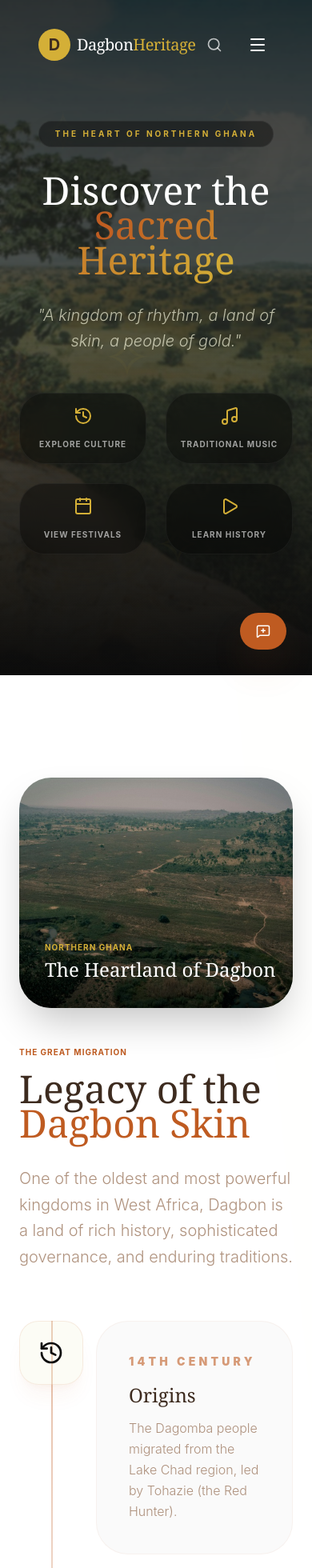
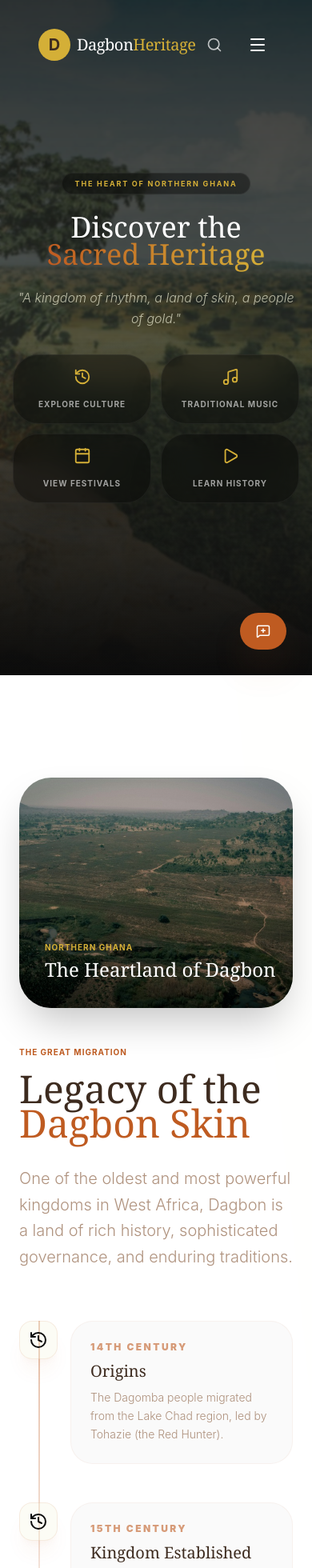
Before and after one commit to SherifMohammed000/dagbon, a Next.js app: page / in a window 390 px wide. Shown: the top 1960 px of the page at 80% size. Built offline with nearby package versions, Linux system fonts and the light colour scheme.

Commit message:
final touches

```diff
--- a/src/app/globals.css
+++ b/src/app/globals.css
@@ -34,10 +34,33 @@
   }
 }
 
+html, body {
+  overflow-x: hidden;
+  max-width: 100vw;
+  scroll-behavior: smooth;
+  -webkit-overflow-scrolling: touch;
+}
+
+* {
+  box-sizing: border-box;
+}
+
 body {
   background: var(--background);
   color: var(--foreground);
   font-family: var(--font-sans);
+}
+
+.custom-scrollbar::-webkit-scrollbar {
+  width: 6px;
+  height: 6px;
+}
+.custom-scrollbar::-webkit-scrollbar-track {
+  background: transparent;
+}
+.custom-scrollbar::-webkit-scrollbar-thumb {
+  background: rgba(191, 91, 33, 0.3);
+  border-radius: 9999px;
 }
 
 .glass {
--- a/src/components/home/AboutDagbon.tsx
+++ b/src/components/home/AboutDagbon.tsx
@@ -74,7 +74,7 @@ export default function AboutDagbon() {
             </motion.div>
 
             <div className="space-y-12 relative">
-              <div className="absolute left-10 top-0 bottom-0 w-0.5 bg-gradient-to-b from-secondary/40 via-secondary/10 to-transparent" />
+              <div className="absolute left-6 sm:left-10 top-0 bottom-0 w-0.5 bg-gradient-to-b from-secondary/40 via-secondary/10 to-transparent" />
 
               {timelineEvents.map((event, index) => (
                 <motion.div
@@ -83,19 +83,19 @@ export default function AboutDagbon() {
                   whileInView={{ opacity: 1, x: 0 }}
                   viewport={{ once: true }}
                   transition={{ delay: index * 0.15 }}
-                  className="relative pl-24 group"
+                  className="relative pl-16 sm:pl-24 group"
                 >
-                  <div className="absolute left-0 top-0 w-20 h-20 rounded-3xl bg-sand/30 flex items-center justify-center border border-secondary/10 z-10 group-hover:bg-secondary group-hover:text-white transition-all duration-500 shadow-xl shadow-secondary/5 group-hover:scale-110">
-                    <History className="transition-transform group-hover:rotate-12" size={32} />
+                  <div className="absolute left-0 top-0 w-12 h-12 sm:w-20 sm:h-20 rounded-2xl sm:rounded-3xl bg-sand/30 flex items-center justify-center border border-secondary/10 z-10 group-hover:bg-secondary group-hover:text-white transition-all duration-500 shadow-xl shadow-secondary/5 group-hover:scale-110">
+                    <History className="transition-transform group-hover:rotate-12 w-6 h-6 sm:w-8 sm:h-8" />
                   </div>
-                  <div className="p-10 rounded-[40px] bg-[#fafafa] border border-secondary/5 hover:bg-white hover:shadow-2xl transition-all duration-500 group">
-                    <span className="text-sm font-black text-secondary tracking-[0.3em] uppercase mb-4 block opacity-60">
+                  <div className="p-6 sm:p-10 rounded-[28px] sm:rounded-[40px] bg-[#fafafa] border border-secondary/5 hover:bg-white hover:shadow-2xl transition-all duration-500 group">
+                    <span className="text-xs sm:text-sm font-black text-secondary tracking-[0.2em] sm:tracking-[0.3em] uppercase mb-2 sm:mb-4 block opacity-60">
                       {event.year}
                     </span>
-                    <h3 className="text-2xl font-serif text-primary mb-3 group-hover:text-secondary transition-colors">
+                    <h3 className="text-xl sm:text-2xl font-serif text-primary mb-2 sm:mb-3 group-hover:text-secondary transition-colors">
                       {event.title}
                     </h3>
-                    <p className="text-earth/60 text-base leading-relaxed font-light">
+                    <p className="text-earth/60 text-sm sm:text-base leading-relaxed font-light">
                       {event.description}
                     </p>
                   </div>
--- a/src/components/home/Hero.tsx
+++ b/src/components/home/Hero.tsx
@@ -7,7 +7,7 @@ import Link from "next/link";
 
 export default function Hero() {
   return (
-    <section className="relative h-screen w-full overflow-hidden flex items-center justify-center">
+    <section className="relative min-h-screen py-20 md:py-0 w-full overflow-hidden flex items-center justify-center">
       {/* Cinematic Background */}
       <div className="absolute inset-0 z-0">
         <Image
@@ -22,7 +22,7 @@ export default function Hero() {
       </div>
 
       {/* Floating Tribal Symbols (Decorative) */}
-      <div className="absolute inset-0 pointer-events-none overflow-hidden">
+      <div className="absolute inset-0 pointer-events-none overflow-hidden hidden sm:block">
         {[...Array(6)].map((_, i) => (
           <motion.div
             key={i}
@@ -49,29 +49,29 @@ export default function Hero() {
       </div>
 
       {/* Content */}
-      <div className="relative z-10 container mx-auto px-6 text-center">
+      <div className="relative z-10 container mx-auto px-4 sm:px-6 text-center">
         <motion.div
           initial={{ opacity: 0, y: 40 }}
           animate={{ opacity: 1, y: 0 }}
           transition={{ duration: 1.2, ease: "easeOut" }}
         >
-          <span className="inline-block px-5 py-2 mb-8 text-[10px] font-bold tracking-[0.3em] text-accent uppercase glass-dark rounded-full border border-accent/30 shadow-2xl">
+          <span className="inline-block px-4 py-1.5 sm:px-5 sm:py-2 mb-6 sm:mb-8 text-[9px] sm:text-[10px] font-bold tracking-[0.2em] sm:tracking-[0.3em] text-accent uppercase glass-dark rounded-full border border-accent/30 shadow-2xl">
             The Heart of Northern Ghana
           </span>
-          <h1 className="text-5xl sm:text-6xl md:text-9xl font-serif text-white mb-8 leading-[0.9] drop-shadow-2xl">
+          <h1 className="text-4xl sm:text-6xl md:text-8xl lg:text-9xl font-serif text-white mb-6 sm:mb-8 leading-[0.95] drop-shadow-2xl">
             Discover the <br />
             <span className="text-gradient">Sacred Heritage</span>
           </h1>
-          <p className="max-w-2xl mx-auto text-xl md:text-2xl text-sand/70 mb-12 leading-relaxed font-light italic">
+          <p className="max-w-2xl mx-auto text-base sm:text-xl md:text-2xl text-sand/70 mb-8 sm:mb-12 leading-relaxed font-light italic">
             "A kingdom of rhythm, a land of skin, a people of gold."
           </p>
 
           {/* CTA Grid */}
-          <div className="grid grid-cols-2 md:grid-cols-4 gap-6 max-w-5xl mx-auto">
-            <CTAButton icon={<History size={24} />} label="Explore Culture" href="#fashion" />
-            <CTAButton icon={<Music size={24} />} label="Traditional Music" href="#music" />
-            <CTAButton icon={<Calendar size={24} />} label="View Festivals" href="#festivals" />
-            <CTAButton icon={<Play size={24} />} label="Learn History" href="#history" />
+          <div className="grid grid-cols-2 md:grid-cols-4 gap-3 sm:gap-6 max-w-5xl mx-auto">
+            <CTAButton icon={<History size={22} />} label="Explore Culture" href="#history" />
+            <CTAButton icon={<Music size={22} />} label="Traditional Music" href="#music" />
+            <CTAButton icon={<Calendar size={22} />} label="View Festivals" href="#festivals" />
+            <CTAButton icon={<Play size={22} />} label="Learn History" href="#posts" />
           </div>
         </motion.div>
       </div>
--- a/src/components/home/MusicExperience.tsx
+++ b/src/components/home/MusicExperience.tsx
@@ -155,15 +155,15 @@ export default function MusicExperience() {
 
             {/* Main Player Visual */}
             <div className="lg:col-span-2">
-              <div className="bg-black/40 backdrop-blur-3xl p-8 md:p-12 rounded-[48px] border border-white/10 relative shadow-2xl overflow-hidden">
+              <div className="bg-black/40 backdrop-blur-3xl p-5 sm:p-8 md:p-12 rounded-[32px] sm:rounded-[48px] border border-white/10 relative shadow-2xl overflow-hidden">
                 <div className="absolute top-0 right-0 w-64 h-64 bg-accent/10 rounded-full blur-[100px] -translate-y-1/2 translate-x-1/2" />
 
-                <div className="flex flex-col md:flex-row gap-12 items-center relative z-10">
+                <div className="flex flex-col md:flex-row gap-8 sm:gap-12 items-center relative z-10">
                   <motion.div
                     key={currentTrack}
                     initial={{ scale: 0.9, opacity: 0, rotate: -10 }}
                     animate={{ scale: 1, opacity: 1, rotate: 0 }}
-                    className="w-64 h-64 rounded-3xl shadow-2xl relative overflow-hidden flex-shrink-0 group"
+                    className="w-48 h-48 sm:w-64 sm:h-64 rounded-3xl shadow-2xl relative overflow-hidden flex-shrink-0 group"
                   >
                     <Image src="/drummer.jpg" alt="Dagbon Drummer" fill className="object-cover object-center group-hover:scale-110 transition-transform duration-700" />
                     <div className="absolute inset-0 bg-black/30 group-hover:bg-black/10 transition-colors" />
--- a/src/components/layout/Navigation.tsx
+++ b/src/components/layout/Navigation.tsx
@@ -167,7 +167,7 @@ export default function Navigation() {
             initial={{ opacity: 0, y: -20 }}
             animate={{ opacity: 1, y: 0 }}
             exit={{ opacity: 0, y: -20 }}
-            className="absolute top-24 left-6 right-6 glass-dark border border-white/10 rounded-3xl p-8 md:hidden z-40"
+            className="fixed top-24 left-4 right-4 glass-dark border border-white/10 rounded-3xl p-6 sm:p-8 md:hidden z-50 max-h-[80vh] overflow-y-auto custom-scrollbar shadow-2xl"
           >
             <div className="flex flex-col gap-6">
               {navLinks.map((link) => (
```
Also changed, not shown: src/app/admin/layout.tsx (+52 -22 lines).
